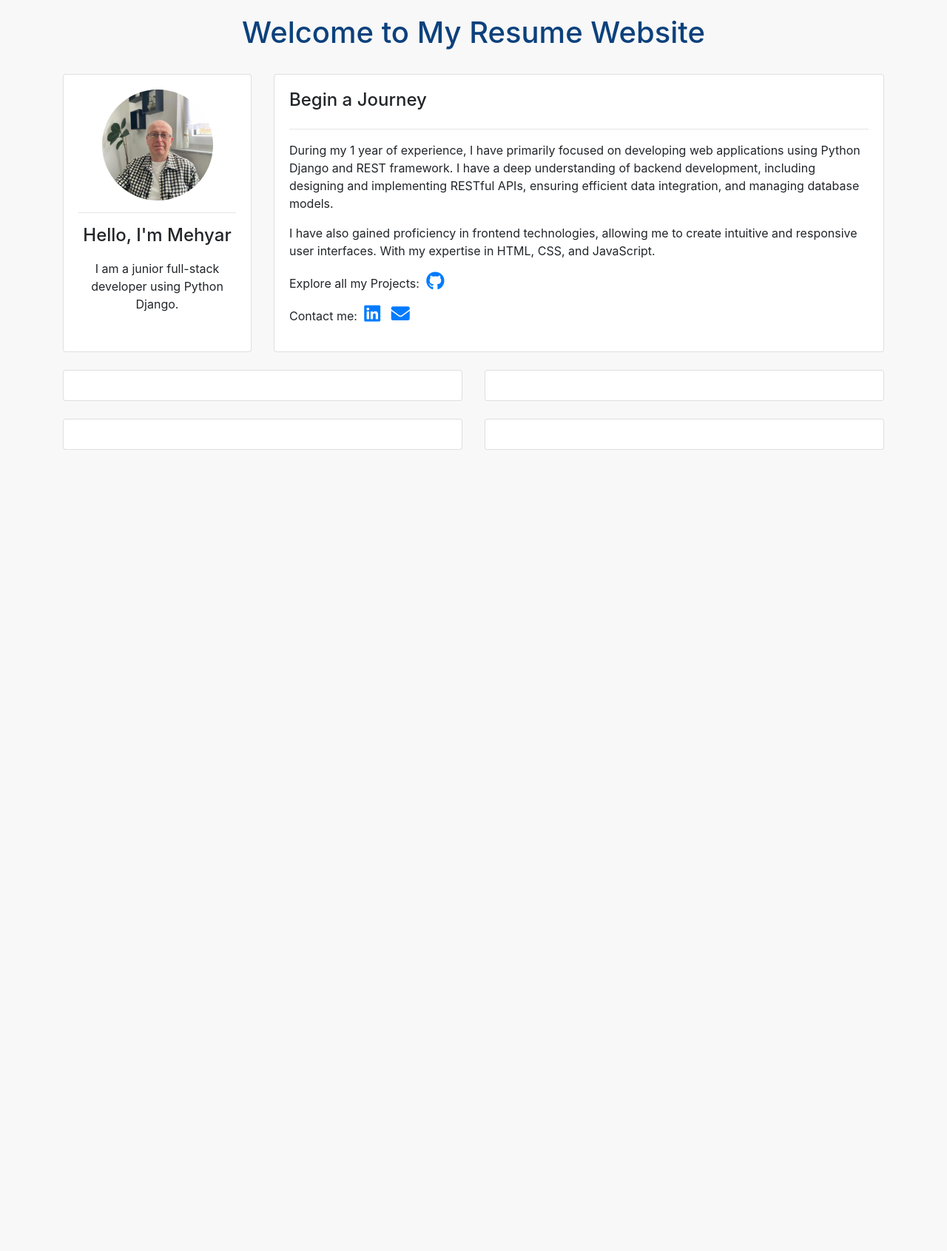
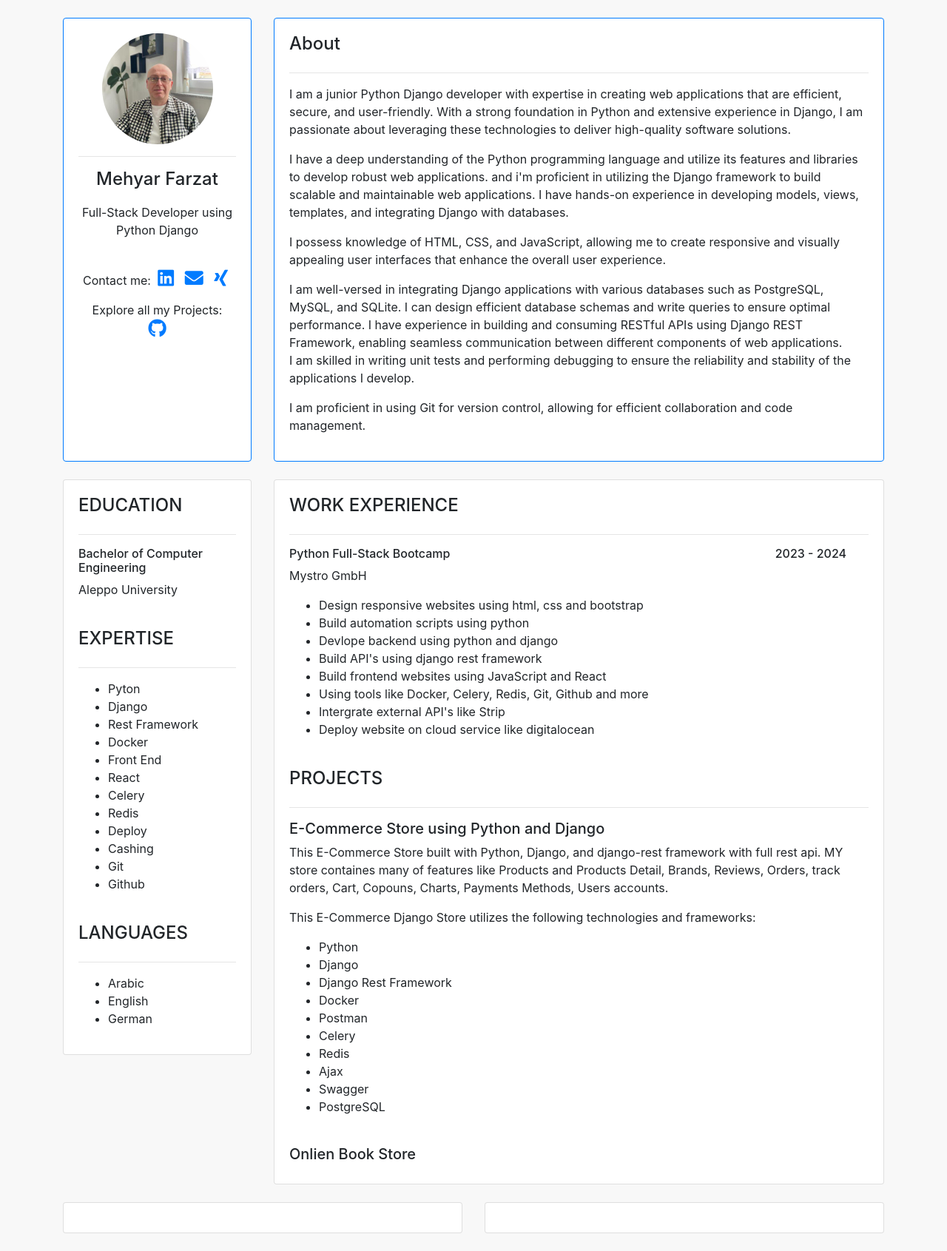
Before and after one commit to Mehyar-Farzat/Portfolio-Resume-Website, a Django app: page / in a window 1280 px wide. Shown: the whole page at 74% size. Before the commit the page ends 608 px from the top, so only its background shows below. Run offline with Django 4.2, Linux system fonts and the light colour scheme; some libraries are stand-ins or nearby versions.

Commit message:
continue creating

```diff
--- a/base/static/css/main.css
+++ b/base/static/css/main.css
@@ -1,6 +1,7 @@
 body{
 
     background-color: #f8f8f8!important;
+    text-align: center;
 
 }
 
@@ -41,3 +42,10 @@ h1{
 
     padding-top: 10px;
 }
+
+
+
+.year {
+    margin-left: 435px;
+
+  }
--- a/base/templates/base/home.html
+++ b/base/templates/base/home.html
@@ -1,5 +1,5 @@
 {% load static %}
-<h1>Welcome to My Resume Website</h1>
+
 <!doctype html>
 <html lang="en">
   <head>
@@ -18,52 +18,136 @@
     <div class="container">
   <div class="row">
     <div class="col-md-3">
-      <div class="card card-body h-100" id="profile-wrapper">
+      <div class="card card-body h-100 border-primary" id="profile-wrapper">
         <img id="profile-pic" src="{% static 'images/img1.jpeg' %}" alt="Profile Picture">
         <hr>
-        <h4>Hello, I'm Mehyar</h4>
-        <p class="subtitle1">I am a junior full-stack developer using Python Django.</p>
+        <h4>Mehyar Farzat</h4>
+        <p class="subtitle1">Full-Stack Developer using Python Django</p>
+        <br>
+
+    <p>Contact me:
+
+        <a href="https://www.linkedin.com/in/mehyar-farzat/" target="_blank">
+            <i class="fab fa-linkedin icon-large"></i>
+        </a>
+
+        <a href="mailto:mehyar.farzat@gmail.com">
+            <i class="fas fa-envelope icon-large"></i>
+        </a>
+
+        <a href="https://www.xing.com/profile/Mehyar_Farazt/web_profiles" target="_blank">
+            <i class="fab fa-xing icon-large"></i>
+        </a>
+
+    </p>
+
+    <p>Explore all my Projects:
+        <a href="https://github.com/Mehyar-Farzat" target="_blank">
+          <i class="fab fa-github icon-large"></i>
+        </a>
+    </p>
       </div>
     </div>
     <div class="col-md-9">
-      <div class="card card-body">
-        <h4>Begin a Journey</h4>
+      <div class="card card-body h-100 border-primary">
+        <h4>About</h4>
         <hr>
-        <p>During my 1 year of experience, I have primarily focused on developing web applications using Python Django and REST framework. I have a deep understanding of backend development, including designing and implementing RESTful APIs, ensuring efficient data integration, and managing database models.</p>
-        <p>I have also gained proficiency in frontend technologies, allowing me to create intuitive and responsive user interfaces. With my expertise in HTML, CSS, and JavaScript.</p>
-        <p>Explore all my Projects:
-                  <a href="https://github.com/Mehyar-Farzat" target="_blank">
-                    <i class="fab fa-github icon-large"></i>
-                  </a>
-        </p>
-        <p>Contact me:
+        <p>I am a junior Python Django developer with expertise in creating web applications that are efficient, secure, and user-friendly. With a strong foundation in Python and extensive experience in Django, I am passionate about leveraging these technologies to deliver high-quality software solutions.</p>
+        <p>I have a deep understanding of the Python programming language and utilize its features and libraries to develop robust web applications.
+           and i'm proficient in utilizing the Django framework to build scalable and maintainable web applications. I have hands-on experience in developing models, views, templates, and integrating Django with databases.
+        <p>I possess knowledge of HTML, CSS, and JavaScript, allowing me to create responsive and visually appealing user interfaces that enhance the overall user experience.</p>
+           I am well-versed in integrating Django applications with various databases such as PostgreSQL, MySQL, and SQLite. I can design efficient database schemas and write queries to ensure optimal performance.
+           I have experience in building and consuming RESTful APIs using Django REST Framework, enabling seamless communication between different components of web applications.
+        <p>I am skilled in writing unit tests and performing debugging to ensure the reliability and stability of the applications I develop.</p>
+           I am proficient in using Git for version control, allowing for efficient collaboration and code management.</p>
 
-            <a href="https://www.linkedin.com/in/mehyar-farzat/" target="_blank">
-                <i class="fab fa-linkedin icon-large"></i>
-              </a>
 
-              <a href="mailto:mehyar.farzat@gmail.com">
-                <i class="fas fa-envelope icon-large"></i>
-              </a>
-        </p>
       </div>
     </div>
   </div>
   <br>
 
   <div class="row">
-    <div class="col-md-6">
-      <div class="card card-body"></div>
+    <div class="col-md-3">
+      <div class="card card-body">
+        <h4>EDUCATION</h4>
+        <hr>
+        <h6>Bachelor of Computer Engineering</h6>
+        <p>Aleppo University</p>
+        <br>
+        <h4>EXPERTISE</h4>
+        <hr>
+        <ul>
+            <li>Pyton</li>
+            <li>Django</li>
+            <li>Rest Framework</li>
+            <li>Docker</li>
+            <li>Front End</li>
+            <li>React</li>
+            <li>Celery</li>
+            <li>Redis</li>
+            <li>Deploy</li>
+            <li>Cashing</li>
+            <li>Git</li>
+            <li>Github</li>
+        </ul>
+        <br>
+        <h4>LANGUAGES</h4>
+        <hr>
+        <ul>
+            <li>Arabic</li>
+            <li>English</li>
+            <li>German</li>
+        </ul>
+      </div>
     </div>
-    <div class="col-md-6">
-      <div class="card card-body"></div>
+    <div class="col-md-9">
+      <div class="card card-body h-100">
+        <h4>WORK EXPERIENCE</h4>
+        <hr>
+        <h6>Python Full-Stack Bootcamp <span class="year">2023 - 2024</span></h6>
+        <p>Mystro GmbH</p>
+        <ul>
+            <li>Design responsive websites using html, css and bootstrap</li>
+            <li>Build automation scripts using python</li>
+            <li>Devlope backend using python and django</li>
+            <li>Build API's using django rest framework</li>
+            <li>Build frontend websites using JavaScript and React</li>
+            <li>Using tools like Docker, Celery, Redis, Git, Github and more</li>
+            <li>Intergrate external API's like Strip</li>
+            <li>Deploy website on cloud service like digitalocean</li>
+        </ul>
+        <br>
+        <h4>PROJECTS</h4>
+        <hr>
+        <h5>E-Commerce Store using Python and Django</h5>
+        <p>This E-Commerce Store built with Python, Django, and django-rest framework with full rest api. MY store containes many of features like Products and Products Detail, Brands, Reviews, Orders, track orders, Cart, Copouns, Charts, Payments Methods, Users accounts.</p>
+        <p>This E-Commerce Django Store utilizes the following technologies and frameworks:</p>
+        <ul>
+            <li>Python</li>
+            <li>Django</li>
+            <li>Django Rest Framework</li>
+            <li>Docker</li>
+            <li>Postman</li>
+            <li>Celery</li>
+            <li>Redis</li>
+            <li>Ajax</li>
+            <li>Swagger</li>
+            <li>PostgreSQL</li>
+        </ul>
+        <br>
+        <h5>Onlien Book Store</h5>
+
+      </div>
     </div>
   </div>
   <br>
 
-  <div class="row">
+<div class="row">
     <div class="col-md-6">
-      <div class="card card-body"></div>
+      <div class="card card-body">
+
+      </div>
     </div>
     <div class="col-md-6">
       <div class="card card-body"></div>
```
